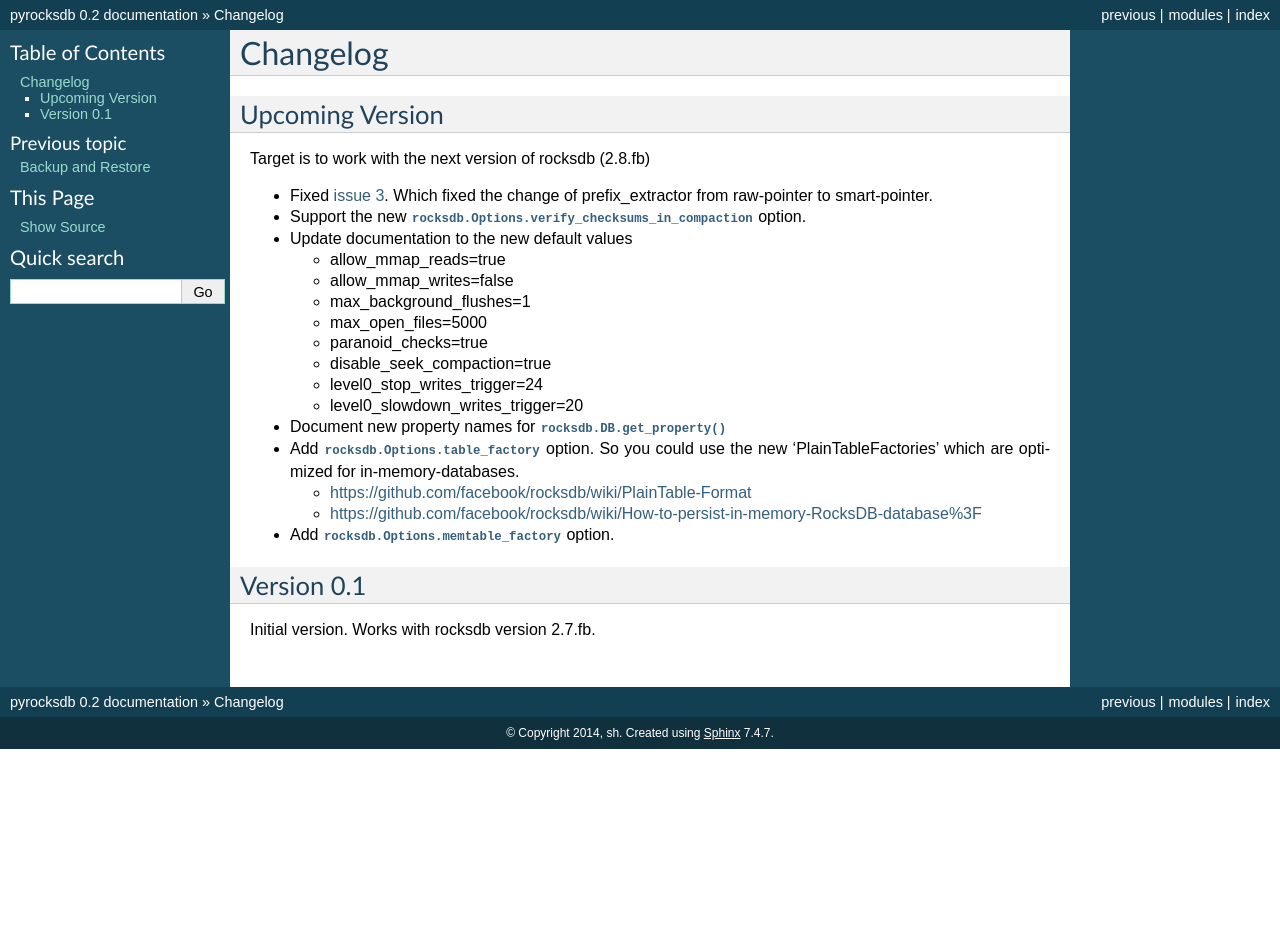
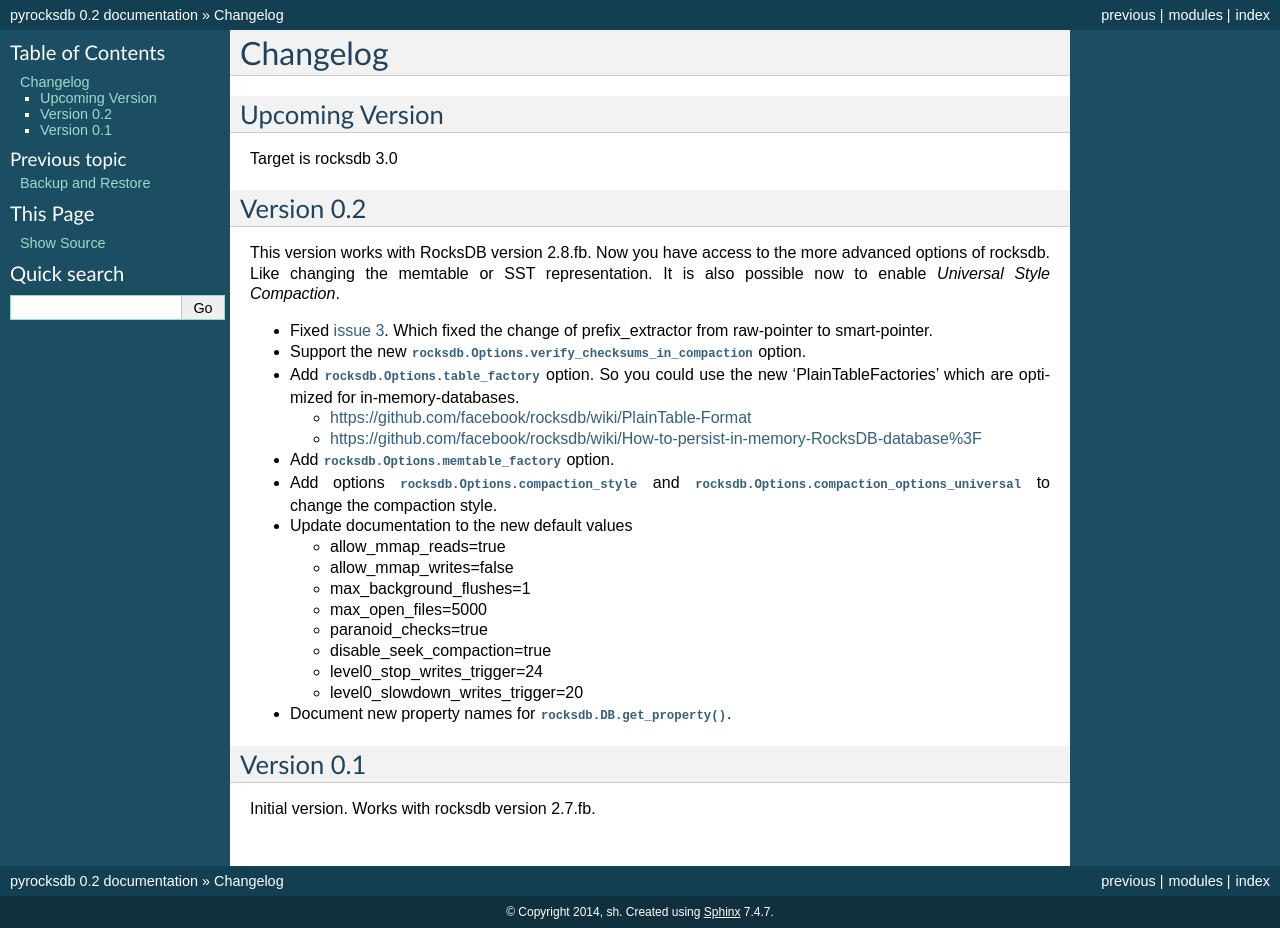
Before and after one commit to stephan-hof/pyrocksdb, a Sphinx documentation site: the page built from docs/changelog.rst, in a window 1280 px wide. Built offline with Sphinx 7.4.7, drawn with Linux system fonts in a browser that asks for light colours; before the commit the page ends 900 px from its top, so only the background shows below that.

Commit message:
Update the changelog

```diff
--- a/docs/changelog.rst
+++ b/docs/changelog.rst
@@ -4,12 +4,31 @@ Changelog
 Upcoming Version
 ----------------
 
-Target is to work with the next version of rocksdb (2.8.fb)
+Target is rocksdb 3.0
+
+Version 0.2
+----------------
+
+This version works with RocksDB version 2.8.fb. Now you have access to the more
+advanced options of rocksdb. Like changing the memtable or SST representation.
+It is also possible now to enable *Universal Style Compaction*.
 
 * Fixed `issue 3 <https://github.com/stephan-hof/pyrocksdb/pull/3>`_.
   Which fixed the change of prefix_extractor from raw-pointer to smart-pointer.
 
 * Support the new :py:attr:`rocksdb.Options.verify_checksums_in_compaction` option.
+
+* Add :py:attr:`rocksdb.Options.table_factory` option. So you could use the new
+  'PlainTableFactories' which are optimized for in-memory-databases.
+
+  * https://github.com/facebook/rocksdb/wiki/PlainTable-Format
+  * https://github.com/facebook/rocksdb/wiki/How-to-persist-in-memory-RocksDB-database%3F
+
+* Add :py:attr:`rocksdb.Options.memtable_factory` option.
+
+* Add options :py:attr:`rocksdb.Options.compaction_style` and
+  :py:attr:`rocksdb.Options.compaction_options_universal` to change the
+  compaction style.
 
 * Update documentation to the new default values
 
```
Also changed, not shown: other parts of docs/changelog.rst (+1 -9 lines).
